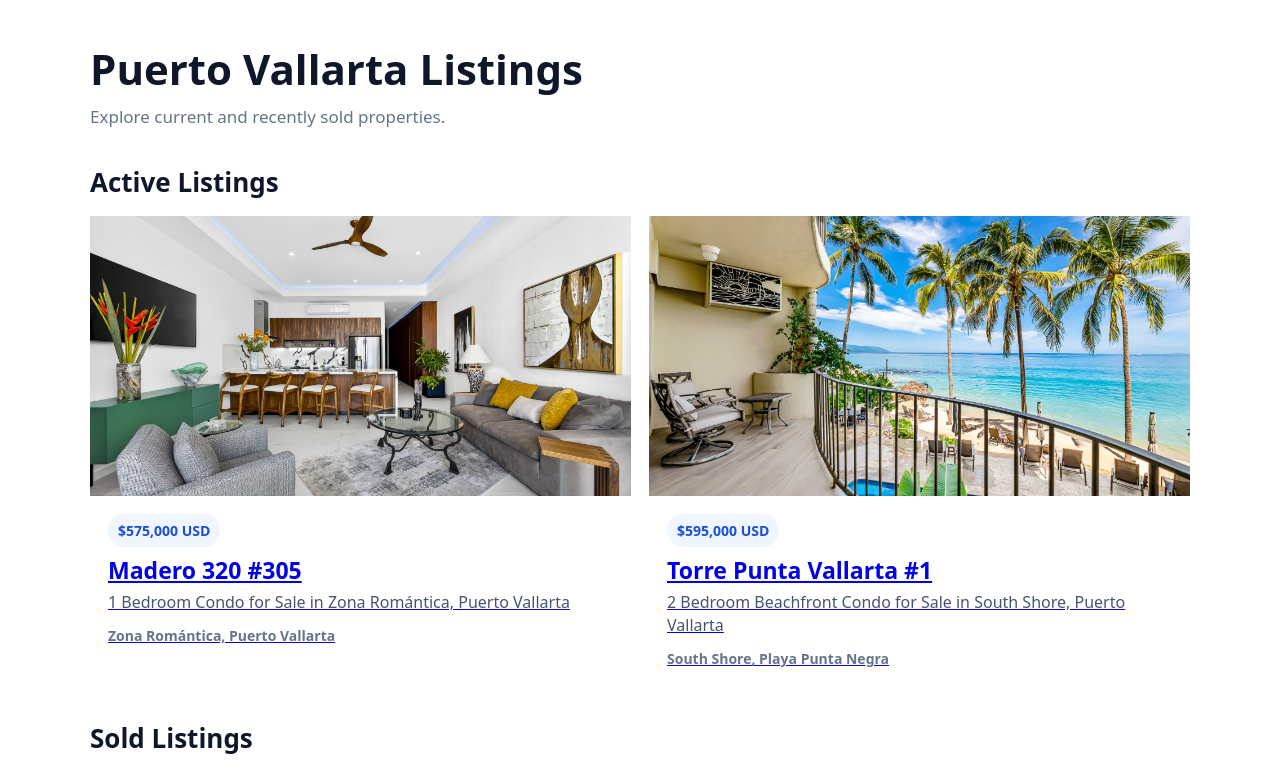
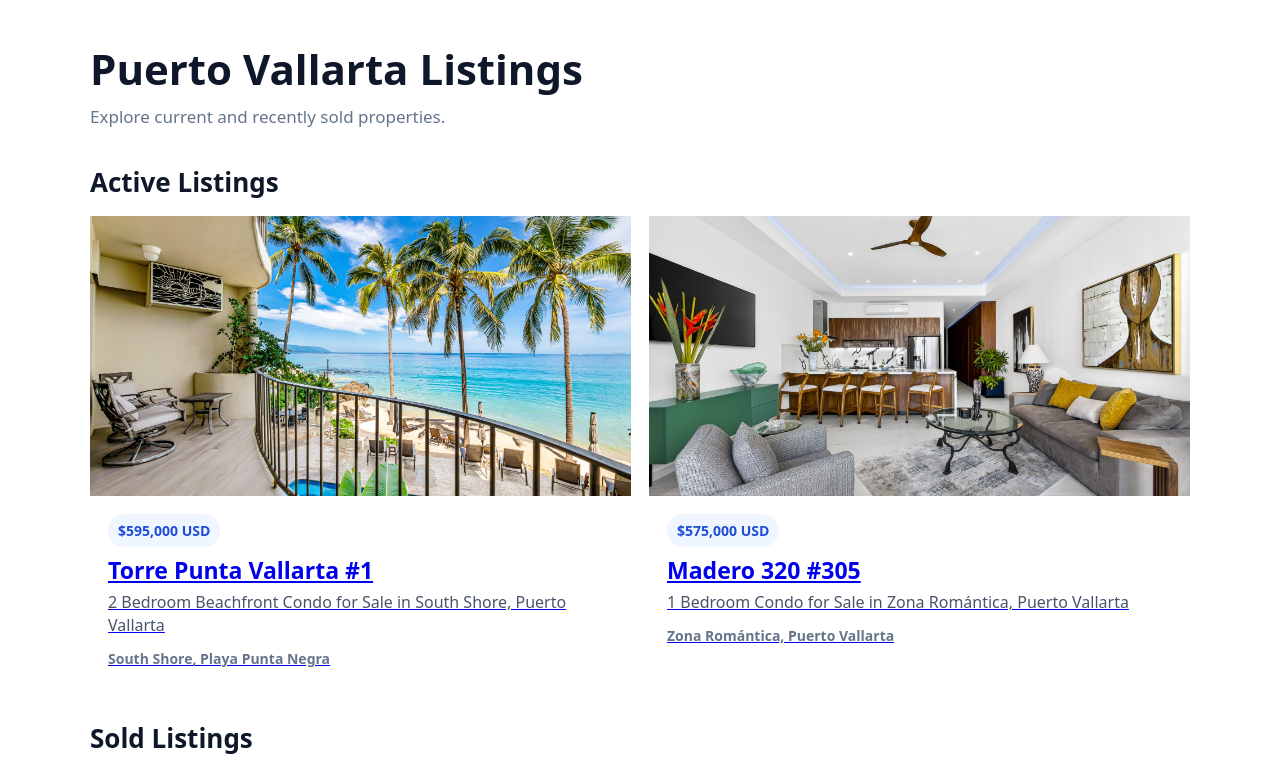
Before and after one commit to grdino/listings-jl, a Next.js app: page /listings in a window 1280 px wide. Shown: the top 770 px of the page. Built offline with nearby package versions, Linux system fonts and the light colour scheme.

Commit message:
Update index.js
Add display order logic to listings/index.js

```diff
--- a/pages/listings/index.js
+++ b/pages/listings/index.js
@@ -4,7 +4,9 @@ import { LISTINGS } from "../../lib/listings";
 export default function ListingsIndex() {
   const items = Object.values(LISTINGS);
 
-  const activeListings = items.filter((l) => l.status !== "sold");
+  const activeListings = items
+    .filter((l) => l.status !== "sold")
+    .sort((a, b) => (a.displayOrder ?? 999) - (b.displayOrder ?? 999));
   const soldListings = items.filter((l) => l.status === "sold");
 
   return (
```
